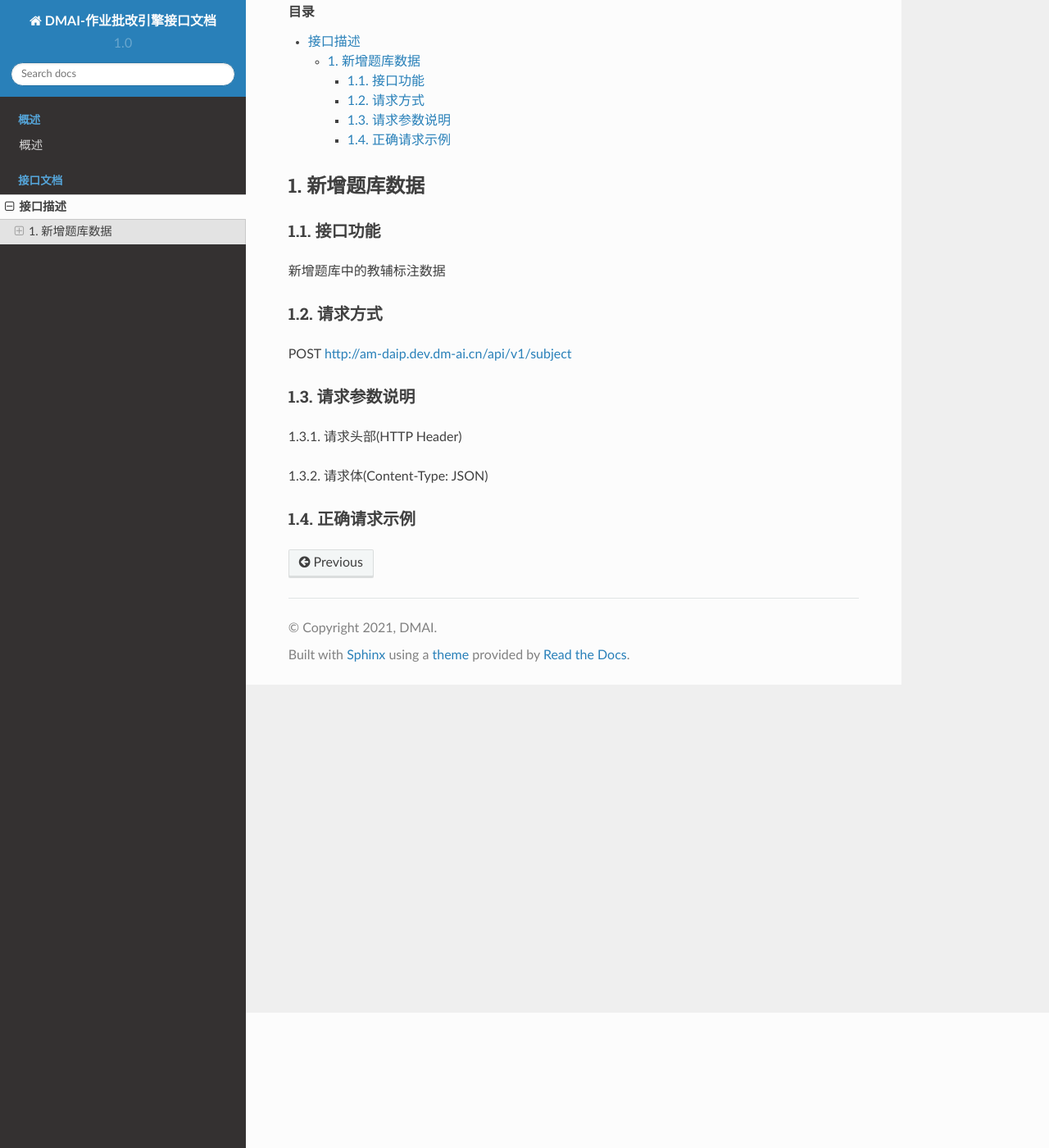
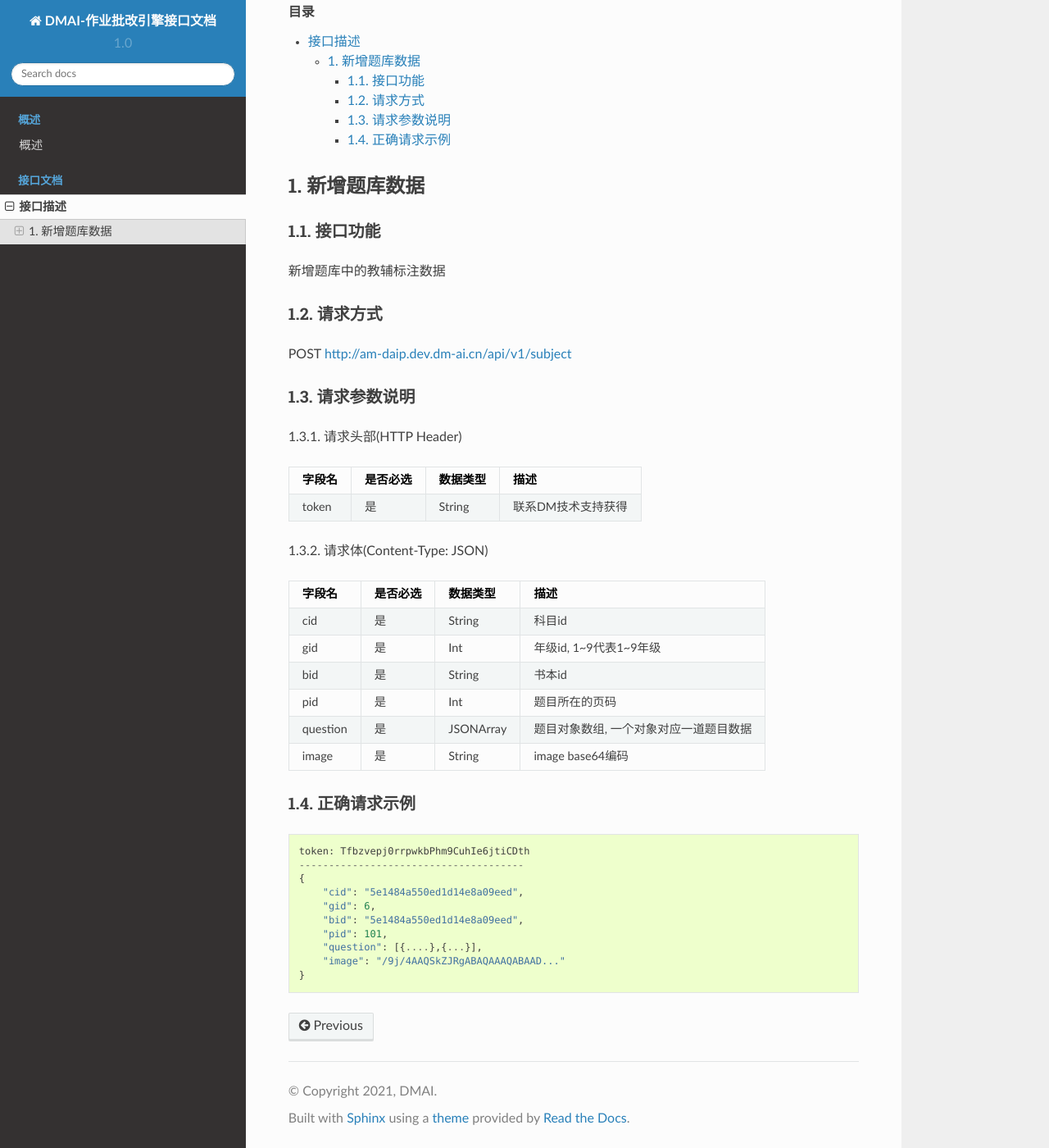
Before and after one commit to iMason007/dmai-homework-correction-engine-api-doc, a Sphinx documentation site: the page built from docs/interface.rst, in a window 1280 px wide and 1400 px high, scrolled down 165 px. Shown: the whole window at 82% size. Built offline with Sphinx 7.4.7 and the Read the Docs theme 2.0.0, drawn with Linux system fonts in a browser that asks for light colours; some of the changed lines change nothing that is shown.

Commit message:
feat# 更新文档

```diff
--- a/docs/interface.rst
+++ b/docs/interface.rst
@@ -18,34 +18,34 @@ POST http://am-daip.dev.dm-ai.cn/api/v1/subject
 --------------------------------------
 1.3.1. 请求头部(HTTP Header)
 
-+---------------+---------------+---------------+----------------------------------------+
-| 字段名         | 是否必选        | 数据类型       | 描述                                   |
-+===============+===============+===============+========================================+
-| token         | 是             | String        | 联系DM技术支持获得                       |
-+---------------+---------------+---------------+----------------------------------------+
++--------------+--------------+--------------+----------------------------------------+
+|    字段名    |   是否必选   |   数据类型   | 描述                                   |
++==============+==============+==============+========================================+
+| token        | 是           | String       | 联系DM技术支持获得                     |
++--------------+--------------+--------------+----------------------------------------+
 
 1.3.2. 请求体(Content-Type: JSON)
 
 +---------------+---------------+---------------+----------------------------------------+
-| 字段名         | 是否必选        | 数据类型       | 描述                                   |
+| 字段名        | 是否必选      | 数据类型      | 描述                                   |
 +===============+===============+===============+========================================+
-| cid           | 是             | String        | 科目id                                 |
+| cid           | 是            | String        | 科目id                                 |
 +---------------+---------------+---------------+----------------------------------------+
-| gid           | 是             | Int          | 年级id, 1~9代表1~9年级                    |
+| gid           | 是            | Int           | 年级id, 1~9代表1~9年级                 |
 +---------------+---------------+---------------+----------------------------------------+
-| bid           | 是             | String        | 书本id                                 |
+| bid           | 是            | String        | 书本id                                 |
 +---------------+---------------+---------------+----------------------------------------+
-| pid           | 是             | Int          | 题目所在的页码                            |
+| pid           | 是            | Int           | 题目所在的页码                         |
 +---------------+---------------+---------------+----------------------------------------+
-| question      | 是             | JSONArray     | 题目对象数组，一个对象对应一道题目数据       |
+| question      | 是            | JSONArray     | 题目对象数组, 一个对象对应一道题目数据 |
 +---------------+---------------+---------------+----------------------------------------+
-| image         | 是             | String        | image base64编码                       |
+| image         | 是            | String        | image base64编码                       |
 +---------------+---------------+---------------+----------------------------------------+
 
 1.4. 正确请求示例
 --------------------------------------
 .. code-block::
-    :linenos:
+
     token: Tfbzvepj0rrpwkbPhm9CuhIe6jtiCDth
     --------------------------------------
     {
```
